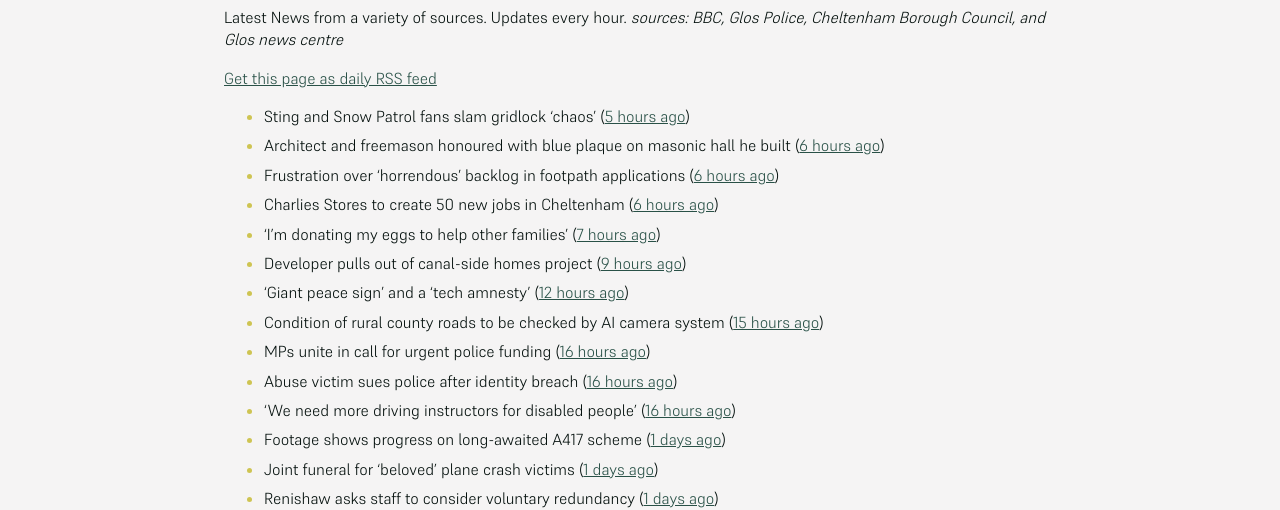
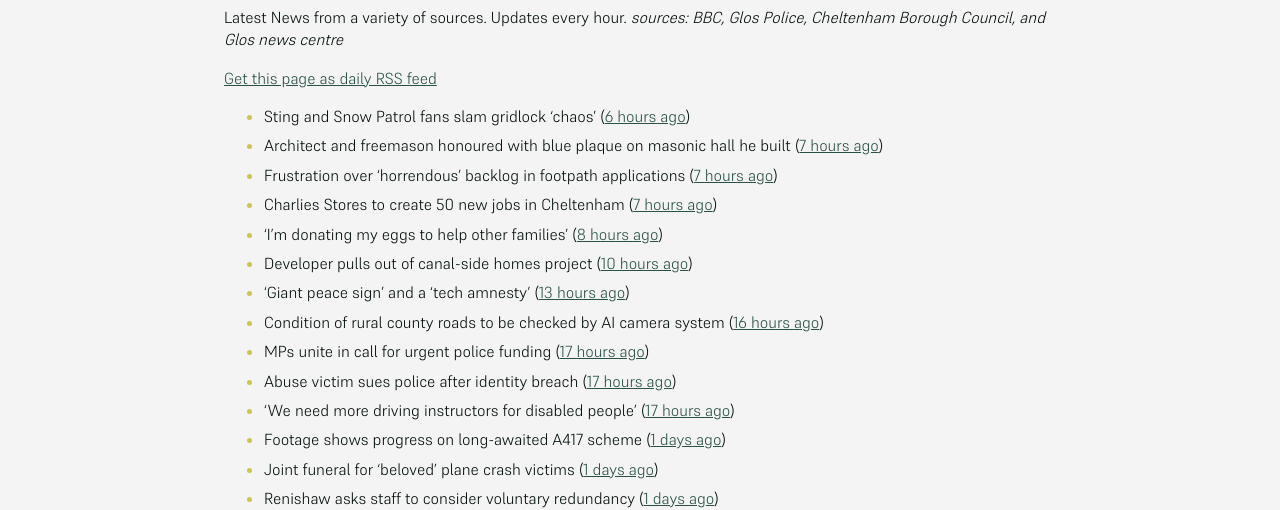
Before and after one commit to mat-0/cheltenham-open-data, a Jekyll site: the page built from _pages/news.md, in a window 1280 px wide. Shown: the part 267-777 px from the top of the page. Built offline with Jekyll 4.4.1, drawn with Linux system fonts in a browser that asks for light colours; some of the changed text lies outside the part shown.

Commit message:
Updated 2025-06-19 22:58:00

```diff
--- a/_pages/news.md
+++ b/_pages/news.md
@@ -12,17 +12,17 @@ _sources: BBC, Glos Police, Cheltenham Borough Council, and Glos news centre_
 [Get this page as daily RSS feed](/daily.rss)
 
 <!-- news_marker starts -->
-- Sting and Snow Patrol fans slam gridlock 'chaos' ([5 hours ago](https://www.bbc.com/news/articles/cwygv0pqy74o))
-- Architect and freemason honoured with blue plaque on masonic hall he built ([6 hours ago](https://gloucesternewscentre.co.uk/architect-and-freemason-honoured-with-blue-plaque-on-masonic-hall-he-built/))
-- Frustration over ‘horrendous’ backlog in footpath applications ([6 hours ago](https://gloucesternewscentre.co.uk/frustration-over-horrendous-backlog-in-footpath-applications/))
-- Charlies Stores to create 50 new jobs in Cheltenham ([6 hours ago](https://gloucesternewscentre.co.uk/charlies-stores-to-create-50-new-jobs-in-cheltenham/))
-- 'I'm donating my eggs to help other families' ([7 hours ago](https://www.bbc.com/news/articles/c5y614jm758o))
-- Developer pulls out of canal-side homes project ([9 hours ago](https://www.bbc.com/news/articles/cwyxe24xr1jo))
-- 'Giant peace sign' and a 'tech amnesty' ([12 hours ago](https://www.bbc.com/news/articles/cglzk58j8jxo))
-- Condition of rural county roads to be checked by AI camera system ([15 hours ago](https://gloucesternewscentre.co.uk/condition-of-rural-county-roads-to-be-checked-by-ai-camera-system/))
-- MPs unite in call for urgent police funding ([16 hours ago](https://www.bbc.com/news/articles/cev0jk0v88do))
-- Abuse victim sues police after identity breach ([16 hours ago](https://www.bbc.com/news/articles/cdxk0x09k7qo))
-- 'We need more driving instructors for disabled people' ([16 hours ago](https://www.bbc.com/news/articles/cx27142pgn4o))
+- Sting and Snow Patrol fans slam gridlock 'chaos' ([6 hours ago](https://www.bbc.com/news/articles/cwygv0pqy74o))
+- Architect and freemason honoured with blue plaque on masonic hall he built ([7 hours ago](https://gloucesternewscentre.co.uk/architect-and-freemason-honoured-with-blue-plaque-on-masonic-hall-he-built/))
+- Frustration over ‘horrendous’ backlog in footpath applications ([7 hours ago](https://gloucesternewscentre.co.uk/frustration-over-horrendous-backlog-in-footpath-applications/))
+- Charlies Stores to create 50 new jobs in Cheltenham ([7 hours ago](https://gloucesternewscentre.co.uk/charlies-stores-to-create-50-new-jobs-in-cheltenham/))
+- 'I'm donating my eggs to help other families' ([8 hours ago](https://www.bbc.com/news/articles/c5y614jm758o))
+- Developer pulls out of canal-side homes project ([10 hours ago](https://www.bbc.com/news/articles/cwyxe24xr1jo))
+- 'Giant peace sign' and a 'tech amnesty' ([13 hours ago](https://www.bbc.com/news/articles/cglzk58j8jxo))
+- Condition of rural county roads to be checked by AI camera system ([16 hours ago](https://gloucesternewscentre.co.uk/condition-of-rural-county-roads-to-be-checked-by-ai-camera-system/))
+- MPs unite in call for urgent police funding ([17 hours ago](https://www.bbc.com/news/articles/cev0jk0v88do))
+- Abuse victim sues police after identity breach ([17 hours ago](https://www.bbc.com/news/articles/cdxk0x09k7qo))
+- 'We need more driving instructors for disabled people' ([17 hours ago](https://www.bbc.com/news/articles/cx27142pgn4o))
 - Footage shows progress on long-awaited A417 scheme ([1 days ago](https://www.bbc.com/news/articles/c628rjve01lo))
 - Joint funeral for 'beloved' plane crash victims ([1 days ago](https://www.bbc.com/news/articles/c4g8re3v64zo))
 - Renishaw asks staff to consider voluntary redundancy ([1 days ago](https://www.bbc.com/news/articles/cwykllmg8pvo))
```
Also changed, not shown: other parts of _pages/news.md (+2 -2 lines), _data/flood.json (+4 -4 lines), index.md (+5 -5 lines).
